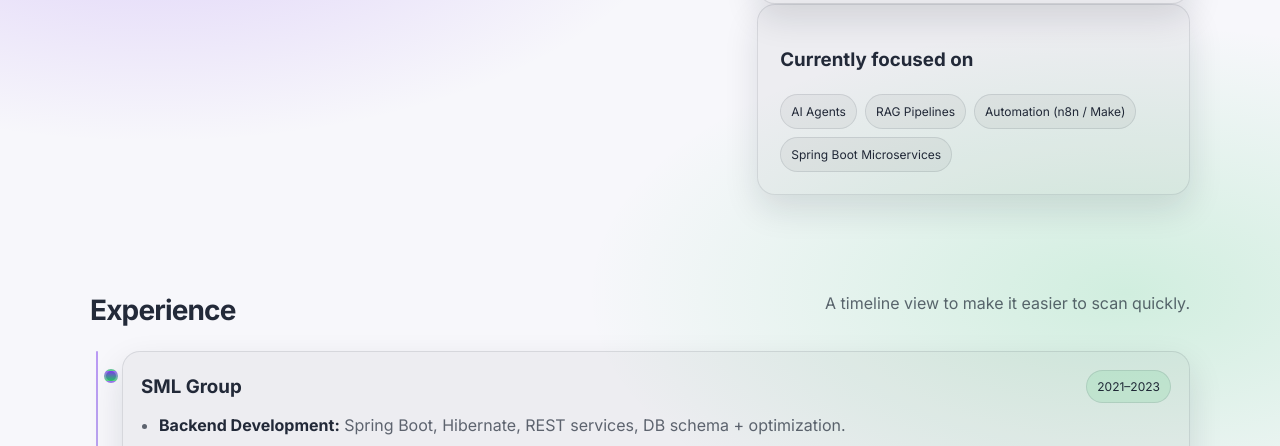
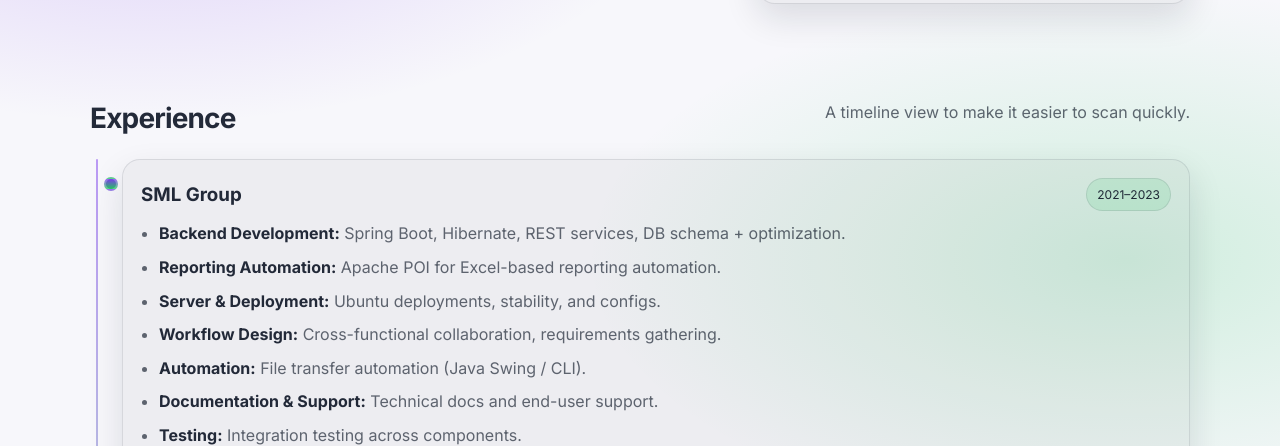
Before and after one commit to kkariyawasam/kkariyawasam.github.io, a plain HTML site: page index.html in a window 1280 px wide. Shown: the part 654-1100 px from the top of the page. Drawn offline with Linux system fonts and the light colour scheme.

Commit message:
Update index.html

```diff
--- a/index.html
+++ b/index.html
@@ -112,16 +112,6 @@
                 <div class="stat-num">4</div>
                 <div class="stat-label">Domains Worked</div>
               </div>
-            </div>
-          </div>
-
-          <div class="card mini">
-            <h3>Currently focused on</h3>
-            <div class="chips">
-              <span class="chip">AI Agents</span>
-              <span class="chip">RAG Pipelines</span>
-              <span class="chip">Automation (n8n / Make)</span>
-              <span class="chip">Spring Boot Microservices</span>
             </div>
           </div>
         </div>
```
